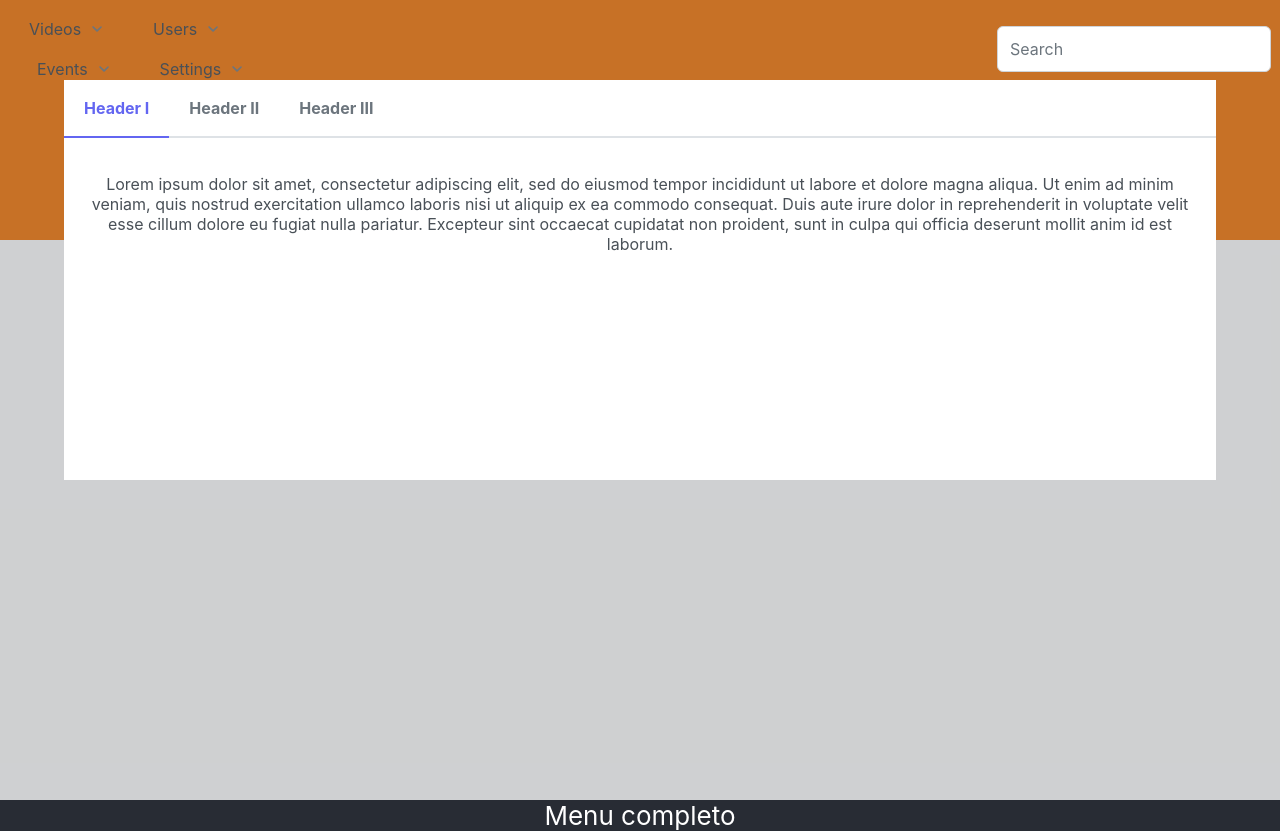
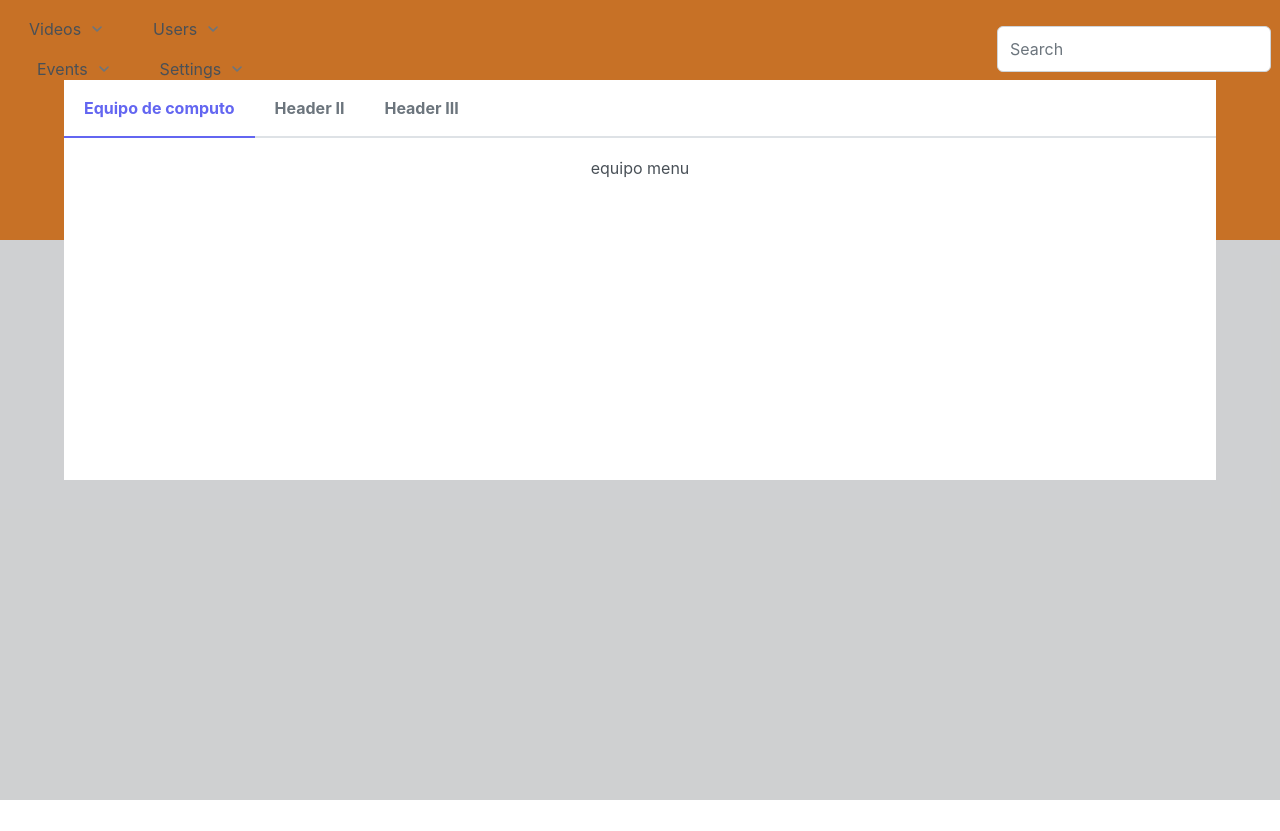
Before and after one commit to erivera95/inventario, a React (Create React App) app in the folder portal/: page /menu in a window 1280 px wide. After the commit the page ends 800 px from the top, so only its background shows below. Built offline with nearby package versions, Linux system fonts and the light colour scheme.

Commit message:
Creacion de menus por pestaña

```diff
--- a/portal/src/containers/equipomenu/equipo.js
+++ b/portal/src/containers/equipomenu/equipo.js
@@ -0,0 +1,9 @@
+import React from 'react'
+
+const EquipoContainer = () => {
+  return (
+    <div>equipo menu</div>
+  )
+}
+
+export default EquipoContainer
--- a/portal/src/containers/equipomenu/index.js
+++ b/portal/src/containers/equipomenu/index.js
@@ -0,0 +1,12 @@
+import React from 'react'
+import EquipoContainer from './equipo'
+
+function EquipoMenu() {
+  return (
+    <div>
+        <EquipoContainer/>
+    </div>
+  )
+}
+
+export default EquipoMenu
--- a/portal/src/containers/menu/index.js
+++ b/portal/src/containers/menu/index.js
@@ -5,7 +5,6 @@ function Menu() {
   return (
     <div>
         <MenuContainer/>
-        Menu completo
     </div>
   )
 }
--- a/portal/src/containers/menu/menu.js
+++ b/portal/src/containers/menu/menu.js
@@ -3,6 +3,7 @@ import "./sytels.css";
 import { MegaMenu } from "primereact/megamenu";
 import { InputText } from "primereact/inputtext";
 import { TabView, TabPanel } from "primereact/tabview";
+import EquipoMenu from "../equipomenu/index";
 const MenuContainer = () => {
   const items = [
     {
@@ -129,16 +130,8 @@ const MenuContainer = () => {
     <>
       <div class="overlay">
         <TabView>
-          <TabPanel header="Header I">
-            <p className="m-0">
-              Lorem ipsum dolor sit amet, consectetur adipiscing elit, sed do
-              eiusmod tempor incididunt ut labore et dolore magna aliqua. Ut
-              enim ad minim veniam, quis nostrud exercitation ullamco laboris
-              nisi ut aliquip ex ea commodo consequat. Duis aute irure dolor in
-              reprehenderit in voluptate velit esse cillum dolore eu fugiat
-              nulla pariatur. Excepteur sint occaecat cupidatat non proident,
-              sunt in culpa qui officia deserunt mollit anim id est laborum.
-            </p>
+          <TabPanel header="Equipo de computo">
+            <EquipoMenu/>
           </TabPanel>
           <TabPanel header="Header II">
             <p className="m-0">
```
